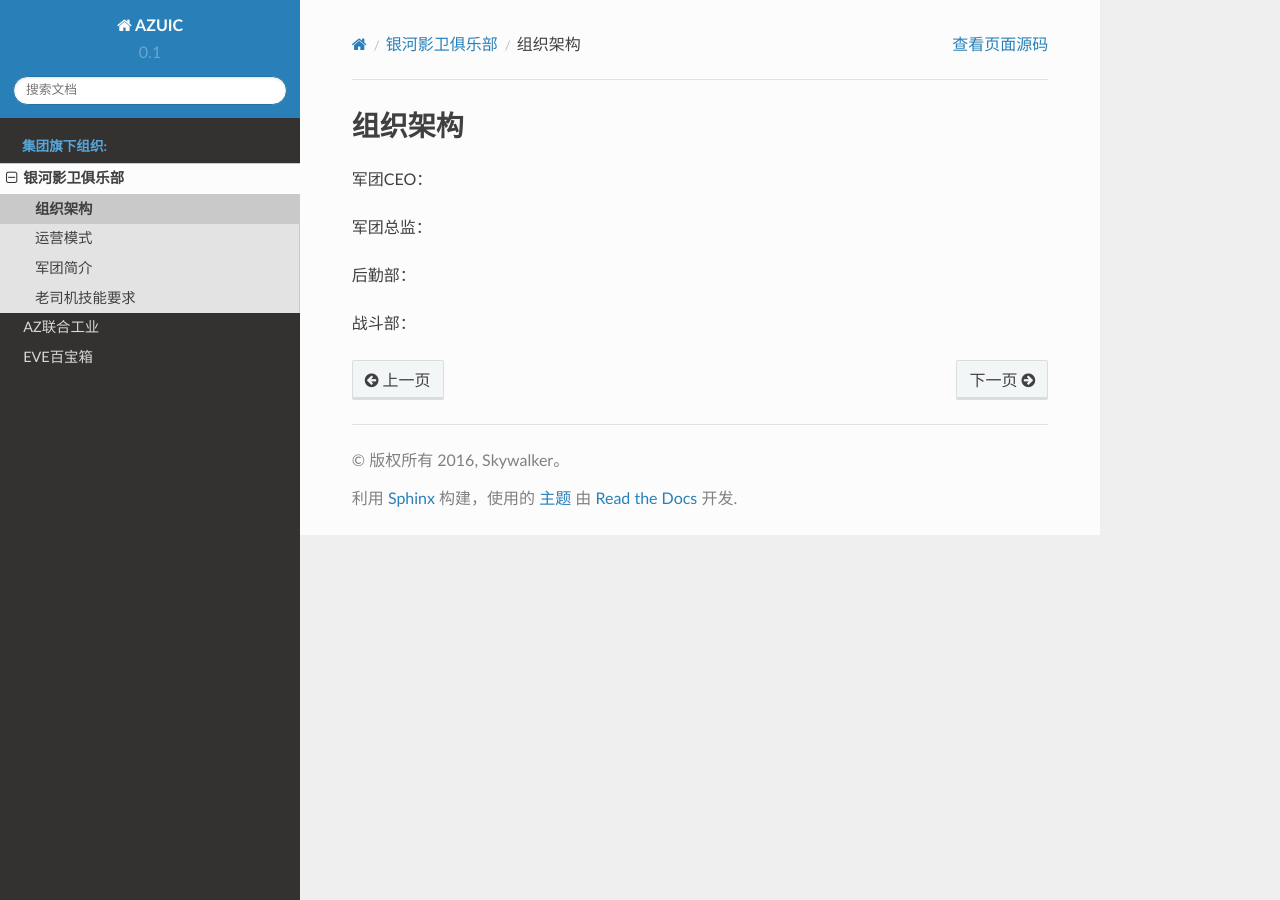
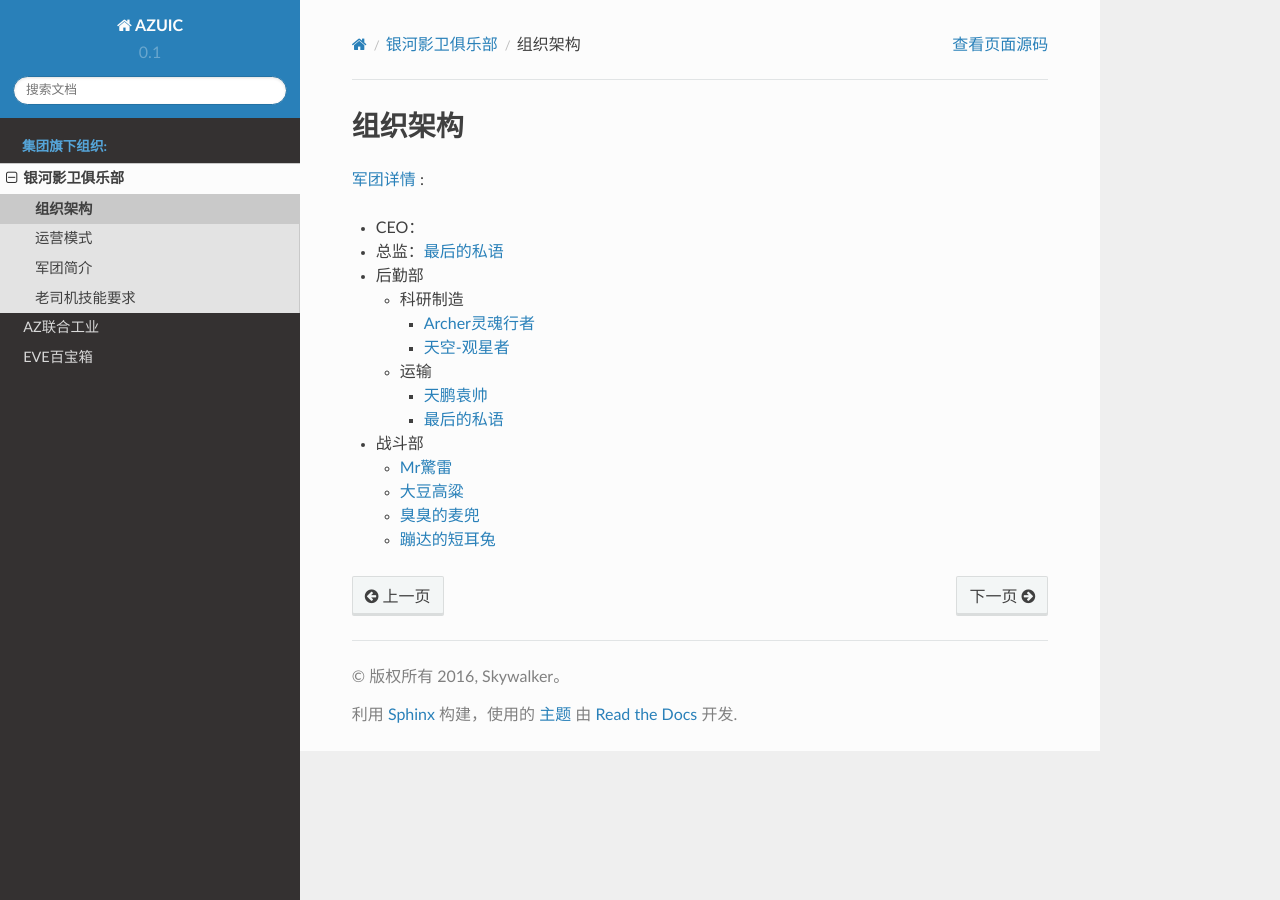
Before and after one commit to zliu/azuig, a Sphinx documentation site: the page built from docs/source/shadow_guards/organization.rst, in a window 1280 px wide. Built offline with Sphinx 7.4.7 and the Read the Docs theme 2.0.0, drawn with Linux system fonts in a browser that asks for light colours.

Commit message:
update organization, manually generate pdf

```diff
--- a/docs/source/index.rst
+++ b/docs/source/index.rst
@@ -14,6 +14,11 @@ AZ联合工业集团
    az
    tips
 
+PDF 版本下载
+============
+点击下载_
+
+.. _点击下载 : https://raw.githubusercontent.com/zliu/azuic/master/docs/source/pdf/影卫手册.pdf
 
 Indices and tables
 ==================
--- a/docs/source/shadow_guards/organization.rst
+++ b/docs/source/shadow_guards/organization.rst
@@ -1,10 +1,38 @@
 
 组织架构
 --------
-军团CEO：
+军团详情_ :
 
-军团总监：
+* CEO：
 
-后勤部：
+* 总监：最后的私语_
 
-战斗部：
+* 后勤部
+
+  * 科研制造
+
+    * Archer灵魂行者_
+    * 天空-观星者_
+
+  * 运输
+
+    * 天鹏袁帅_
+    * 最后的私语_
+
+* 战斗部
+
+  * Mr驚雷_
+  * 大豆高粱_
+  * 臭臭的麦兜_
+  * 蹦达的短耳兔_
+
+.. _军团详情 : http://kb.ceve-market.org/corp/98062855/
+
+.. _最后的私语 : http://board.ceve-market.org/char/92898251/
+.. _Archer灵魂行者 : http://board.ceve-market.org/char/93209205/
+.. _天空-观星者 : http://board.ceve-market.org/char/93161890/
+.. _天鹏袁帅 : http://board.ceve-market.org/char/93017620/
+.. _Mr驚雷 : http://board.ceve-market.org/char/93412845/
+.. _大豆高粱 : http://board.ceve-market.org/char/93491057/
+.. _臭臭的麦兜 : http://board.ceve-market.org/char/93449797/
+.. _蹦达的短耳兔 : http://board.ceve-market.org/char/93418888/
```
Also changed, not shown: 2 other files.
